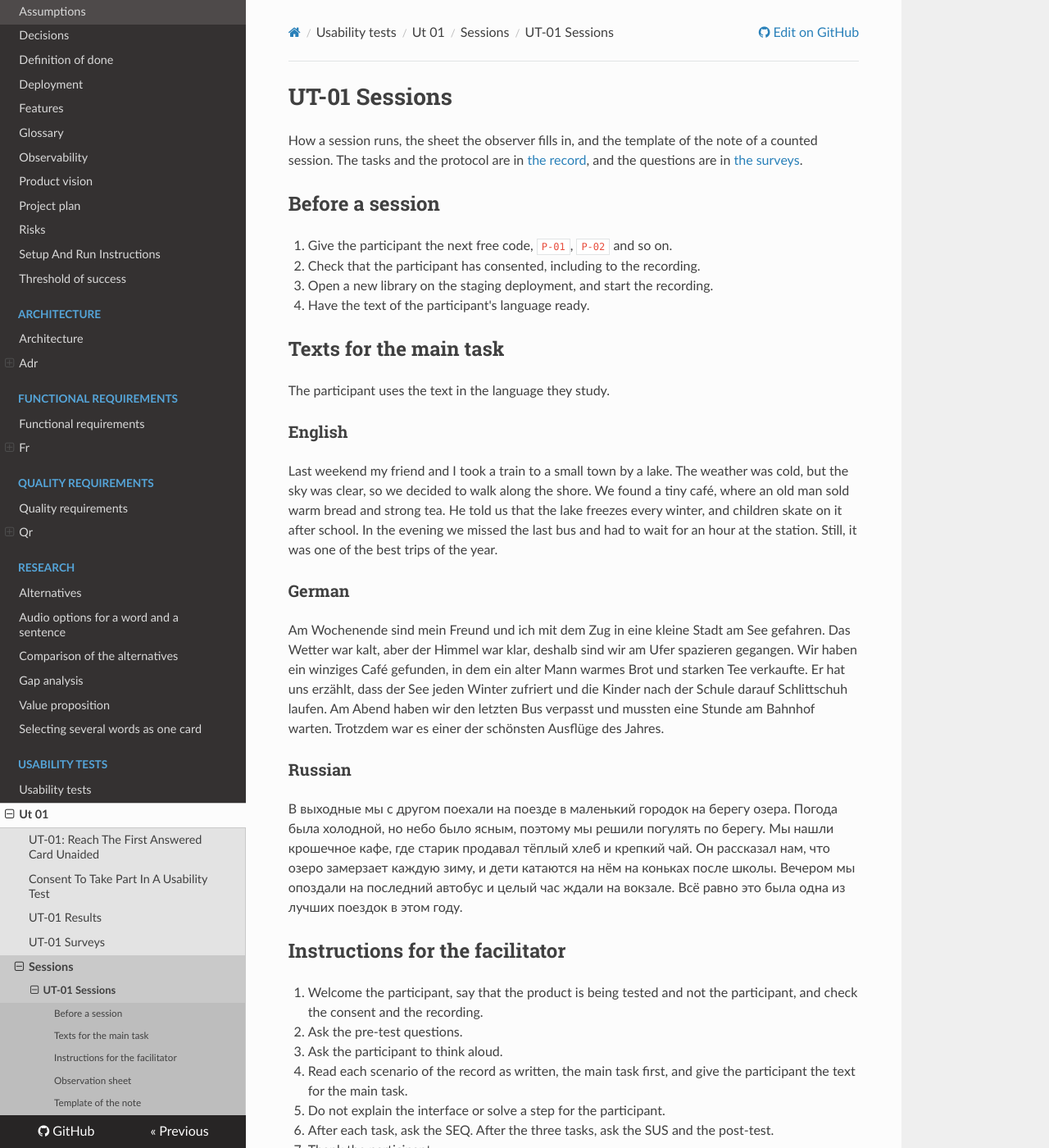
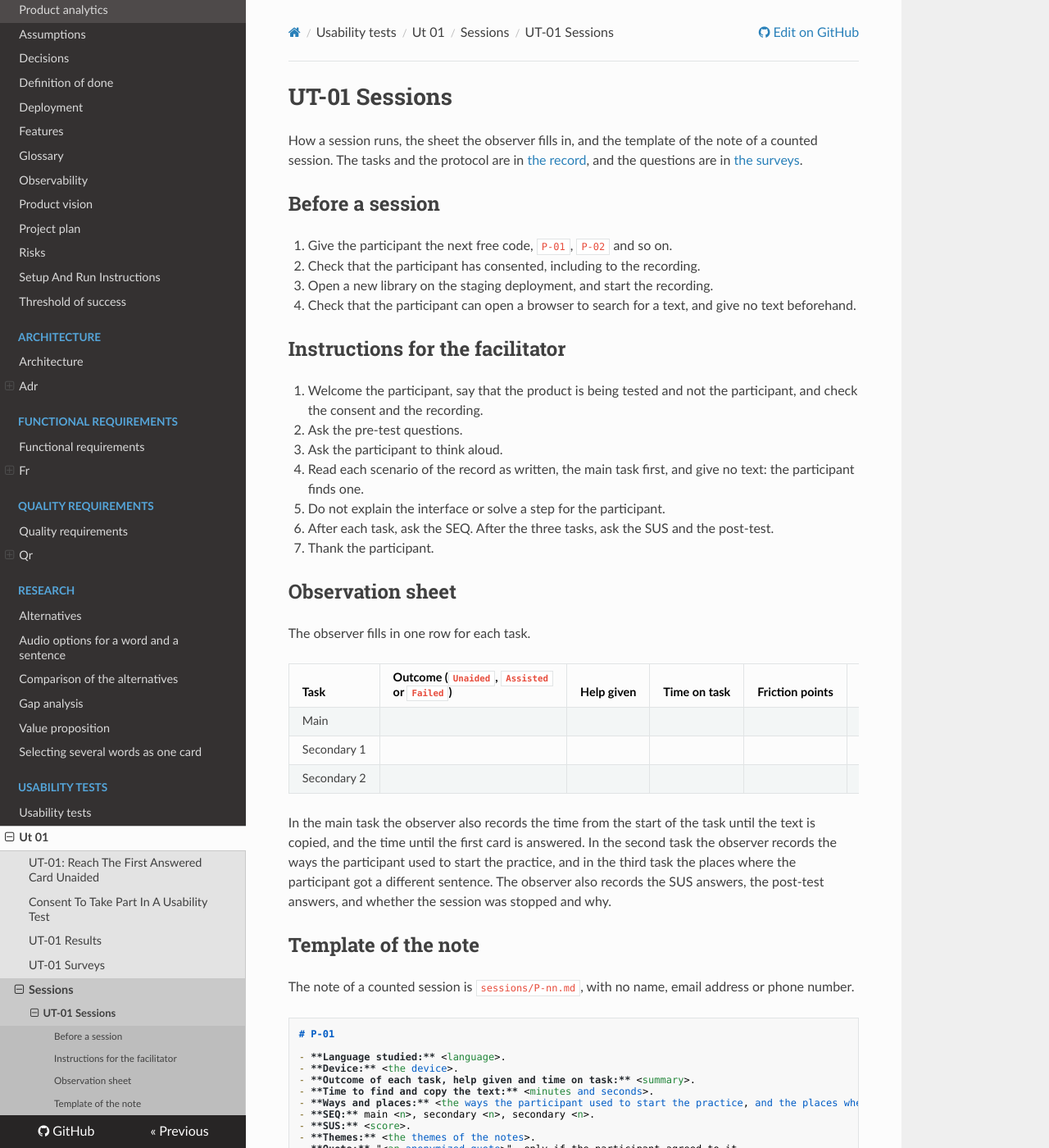
Before and after one commit to itpd-team-6/sentence-cards-generator-team-6, an MkDocs documentation site: the page built from docs/usability-tests/ut-01/sessions/README.md, in a window 1280 px wide and 1400 px high. Shown: the whole window at 82% size. Built offline with MkDocs 1.6.1, drawn with Linux system fonts in a browser that asks for light colours; nearby versions of some CDN libraries; some of the changed text lies outside the part shown.

Commit message:
Apply the Customer's changes to the tasks of UT-01

```diff
--- a/docs/usability-tests/ut-01/README.md
+++ b/docs/usability-tests/ut-01/README.md
@@ -8,9 +8,9 @@ A learner who has not used the product before gets from a newly opened library t
 
 ## Research questions
 
-1. Does a participant reach the first answered card without a hint?
+1. Does a participant who finds their own text reach the first answered card without a hint?
 2. Which step makes a participant ask for help?
-3. Can a participant put cards in a group of their own, and replace a sentence they do not like, without help?
+3. Can a participant practise only one group of their cards in two ways, and get a different sentence in at least two places, without help?
 
 ## The Requirement
 
@@ -29,29 +29,32 @@ A dry run with a team member is not a session and is not evidence.
 
 ## The Tasks
 
-The team prepares a short text of similar length in each of Russian, English and German, and the participant uses the text in the language they study.
+The participant gets no text beforehand: they find a short text on the Internet in the language they study and paste it into the product, as `DEC-073` records.
 The tasks are the same for every participant and run in this order.
 The success criterion of each task is `Unaided` when the participant reaches the end state without help, `Assisted` when a hint or help is needed and is recorded, and `Failed` when the end state is not reached within the time limit.
 A hint is pointing at a page or a control, and help is doing a step for the participant; the observer records each one beside the task.
 The facilitator reads each scenario verbatim and answers only questions about the scenario, never about the interface.
 
 1. **Main usability test task: practise the words of a text.**
-   You read a short text today in a language you are learning, and you want to remember some of its words.
-   Get ready to practise them as cards, and answer the first card.
-   Start: the library has just been opened and holds no texts and no cards, and you have the text.
+   You want to remember some words of a text in a language you are learning.
+   Find a short text on the Internet, get ready to practise some of its words as cards, and answer the first card.
+   Start: the library has just been opened and holds no texts and no cards, and you have no text yet.
    End state: the participant has answered the first card of the words they chose.
-   Time limit: 8 minutes.
-2. **Secondary usability test task: group the new cards.**
-   You want your new cards together in a group of your own that you can study later.
-   Start: the library with the cards of the main task.
-   End state: the cards are together in a group the participant made.
-   Time limit: 4 minutes.
-3. **Secondary usability test task: replace a sentence.**
+   Time limit: 10 minutes, including the search for the text.
+2. **Secondary usability test task: practise one group.**
+   You want to practise only the cards of the group your new cards are in.
+   Start practising only those cards.
+   When you have done it, start practising only those cards once more, from a different place in the app.
+   Start: the library with the cards of the main task and the group they are in.
+   End state: the participant has started a practice of only the cards of the group in two different ways.
+   Time limit: 5 minutes.
+3. **Secondary usability test task: get a different sentence.**
    A card shows a sentence you do not like.
    Get a different one.
-   Start: a card of the library is open.
-   End state: the card shows a different sentence.
-   Time limit: 3 minutes.
+   When you have done it, do it once more in a different place in the app.
+   Start: the library with the cards of the main task.
+   End state: the participant has got a different sentence in at least two places of the app.
+   Time limit: 4 minutes.
 
 ## Protocol
 
@@ -64,15 +67,16 @@ The staging address and any credentials are shared for the session and are never
 
 ## Measures
 
-Each session records the pre-test background, the think-aloud observation, the completion and assistance of each task, the time on task, a SEQ after each task, a SUS after all the tasks, and the open-ended post-test.
+Each session records the pre-test background, the think-aloud observation, the completion and assistance of each task, the time on task, the time to find and copy the text in the main task, a SEQ after each task, a SUS after all the tasks, and the open-ended post-test.
 The quality requirement reads the median SEQ of the main task.
 The questions are in `surveys.md`.
 
 ## Instrumentation
 
-The events the product already records cover the main task: `text_saved`, `cards_generated` and `card_answered`, and `sentence_replaced` covers the second secondary task.
+The events the product already records cover the main task from the moment the text is saved: `text_saved`, `cards_generated` and `card_answered`, and `sentence_replaced` covers the third task.
+The time to find and copy the text happens outside the product, so the observer records it.
 During a session they carry `source=usability-test` and the participant code `P-nn`, so each session is read from the events it produced.
-No event covers making a group of cards, so the first secondary task is read from the observation.
+The second task, and the place where each different sentence was got, are read from the observation.
 The instrumentation collects no personal data, runs on the staging deployment and never on production, and its filtered export goes to the private repository.
 It is implemented in issue [#278](https://github.com/itpd-team-6/sentence-cards-generator-team-6/issues/278).
 It has not been verified yet: the verification is recorded here before the first counted session.
@@ -80,7 +84,7 @@ It has not been verified yet: the verification is recorded here before the first
 ## Analysis Plan
 
 The plan is written before the first session.
-It reports a table with the outcome and the assistance of each task for each participant, the share of participants who reached the end state of the main task and the share who did so unaided, the median time on the main task, the median SEQ of each task, and the SUS mean and median with the number of sessions.
+It reports a table with the outcome and the assistance of each task for each participant, the share of participants who reached the end state of the main task and the share who did so unaided, the median time on the main task, the median time to find and copy the text, the median SEQ of each task, and the SUS mean and median with the number of sessions.
 It also reports the themes of the notes with the sessions they came from, a severity of `Critical`, `Major` or `Minor` for each finding with its reason, a comparison with the events that were instrumented and what they could not cover, and the limitations.
 No other measure is added after the data.
 
--- a/docs/usability-tests/ut-01/sessions/README.md
+++ b/docs/usability-tests/ut-01/sessions/README.md
@@ -8,45 +8,14 @@ The tasks and the protocol are in [the record](../README.md), and the questions
 1. Give the participant the next free code, `P-01`, `P-02` and so on.
 2. Check that the participant has consented, including to the recording.
 3. Open a new library on the staging deployment, and start the recording.
-4. Have the text of the participant's language ready.
-
-## Texts for the main task
-
-The participant uses the text in the language they study.
-
-### English
-
-Last weekend my friend and I took a train to a small town by a lake.
-The weather was cold, but the sky was clear, so we decided to walk along the shore.
-We found a tiny café, where an old man sold warm bread and strong tea.
-He told us that the lake freezes every winter, and children skate on it after school.
-In the evening we missed the last bus and had to wait for an hour at the station.
-Still, it was one of the best trips of the year.
-
-### German
-
-Am Wochenende sind mein Freund und ich mit dem Zug in eine kleine Stadt am See gefahren.
-Das Wetter war kalt, aber der Himmel war klar, deshalb sind wir am Ufer spazieren gegangen.
-Wir haben ein winziges Café gefunden, in dem ein alter Mann warmes Brot und starken Tee verkaufte.
-Er hat uns erzählt, dass der See jeden Winter zufriert und die Kinder nach der Schule darauf Schlittschuh laufen.
-Am Abend haben wir den letzten Bus verpasst und mussten eine Stunde am Bahnhof warten.
-Trotzdem war es einer der schönsten Ausflüge des Jahres.
-
-### Russian
-
-В выходные мы с другом поехали на поезде в маленький городок на берегу озера.
-Погода была холодной, но небо было ясным, поэтому мы решили погулять по берегу.
-Мы нашли крошечное кафе, где старик продавал тёплый хлеб и крепкий чай.
-Он рассказал нам, что озеро замерзает каждую зиму, и дети катаются на нём на коньках после школы.
-Вечером мы опоздали на последний автобус и целый час ждали на вокзале.
-Всё равно это была одна из лучших поездок в этом году.
+4. Check that the participant can open a browser to search for a text, and give no text beforehand.
 
 ## Instructions for the facilitator
 
 1. Welcome the participant, say that the product is being tested and not the participant, and check the consent and the recording.
 2. Ask the pre-test questions.
 3. Ask the participant to think aloud.
-4. Read each scenario of the record as written, the main task first, and give the participant the text for the main task.
+4. Read each scenario of the record as written, the main task first, and give no text: the participant finds one.
 5. Do not explain the interface or solve a step for the participant.
 6. After each task, ask the SEQ. After the three tasks, ask the SUS and the post-test.
 7. Thank the participant.
@@ -61,6 +30,8 @@ The observer fills in one row for each task.
 | Secondary 1 |                                             |            |              |                 |        |     |
 | Secondary 2 |                                             |            |              |                 |        |     |
 
+In the main task the observer also records the time from the start of the task until the text is copied, and the time until the first card is answered.
+In the second task the observer records the ways the participant used to start the practice, and in the third task the places where the participant got a different sentence.
 The observer also records the SUS answers, the post-test answers, and whether the session was stopped and why.
 
 ## Template of the note
@@ -73,6 +44,8 @@ The note of a counted session is `sessions/P-nn.md`, with no name, email address
 - **Language studied:** <language>.
 - **Device:** <the device>.
 - **Outcome of each task, help given and time on task:** <summary>.
+- **Time to find and copy the text:** <minutes and seconds>.
+- **Ways and places:** <the ways the participant used to start the practice, and the places where they got a different sentence>.
 - **SEQ:** main <n>, secondary <n>, secondary <n>.
 - **SUS:** <score>.
 - **Themes:** <the themes of the notes>.
```
